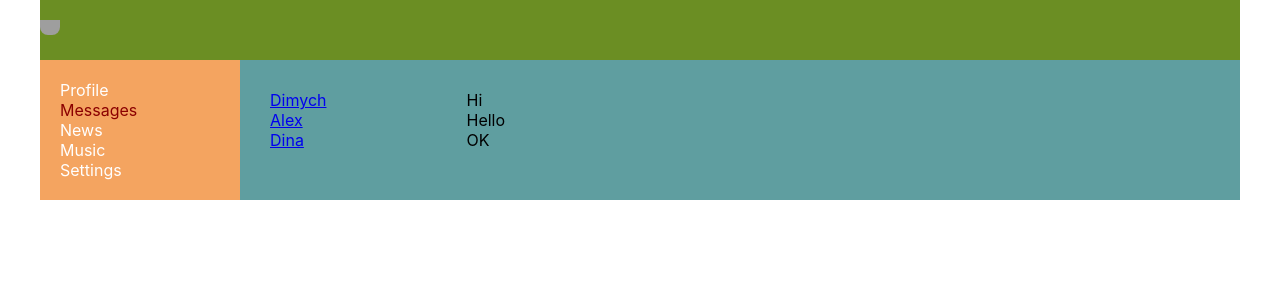
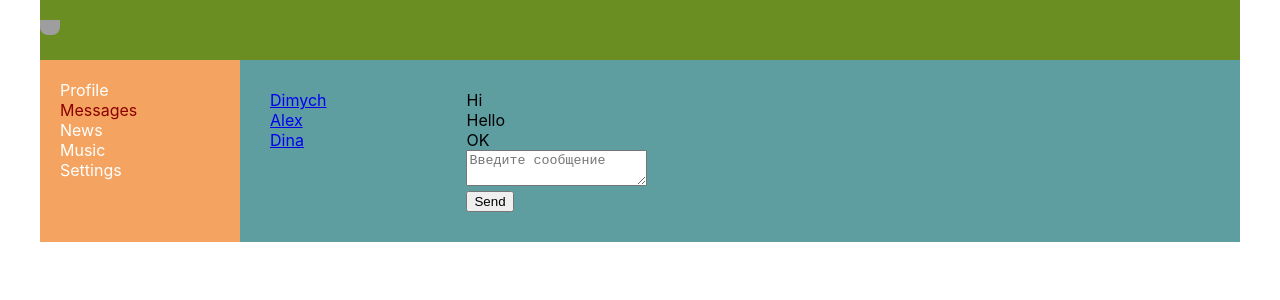
Before and after one commit to DinaSem/socialnet, a React (Create React App) app: page /dialogs in a window 1280 px wide. Shown: the top 300 px of the page. Built offline with nearby package versions, Linux system fonts and the light colour scheme; grey boxes are pictures that could not be loaded.

Commit message:
40 урок

```diff
--- a/src/App.tsx
+++ b/src/App.tsx
@@ -5,28 +5,20 @@ import Navbar from "./components/Navbar/Navbar";
 import Profile from "./components/Profile/Profile";
 import {BrowserRouter, Route} from "react-router-dom";
 import Dialogs from "./components/Dialogs/Dialogs";
-import state, {
-    ActionsType,
-    DialogsType,
-    MessagesType,
-    PostsType, RootStateType, storeType,
-
-} from "./redux/state";
-import store from "./redux/state";
+import {ActionsType, storeType,} from "./redux/state";
 
 
 type AppTypes = {
-    state?: RootStateType
-    addPost?: () => void
-    updateNewPostText?: (newText: string) => void
+    // addPost: () => void
+    // updateNewPostText: (newText: string) => void
     newPostText: string
-    store: RootStateType
+    store: storeType
     dispatch: (action: ActionsType) => void
 }
 
 function App(props: AppTypes) {
 
-    // const state = props.store.getState();
+    const state = props.store.getState();
 
     return (
         <BrowserRouter>
@@ -35,9 +27,10 @@ function App(props: AppTypes) {
                 <Navbar to={''}/>
                 <div className='app-wrapper-content'>
                     <Route path='/dialogs'
-                           render={() => <Dialogs dialogsPage={props.store.dialogsPage}/>}/>
+                           render={() => <Dialogs dialogsPage={state.dialogsPage} dispatch={props.dispatch}/>}/>
                     <Route path='/profile'
-                           render={() => <Profile dispatch={props.dispatch} profilePage={props.store.profilePage}
+                           render={() => <Profile dispatch={props.dispatch}
+                                                  profilePage={state.profilePage}
                                                   newPostText={props.newPostText}/>}/>
 
                 </div>
--- a/src/components/Dialogs/Dialogs.tsx
+++ b/src/components/Dialogs/Dialogs.tsx
@@ -1,29 +1,49 @@
-import React from 'react';
+import React, {ChangeEvent} from 'react';
 import {NavLink} from 'react-router-dom';
 import DialogItem from './DialogItem/DialogItem';
 import s from './Dialogs.module.css'
 import Message from './Message/Message';
-import state, {DialogsPageType} from "../../redux/state";
+import state, {ActionsType, DialogsPageType, sensMessageCreator, updateNewMessageBodyCreator} from "../../redux/state";
 
 
-
-type DialogsType ={
-    dialogsPage:DialogsPageType
+type DialogsType = {
+    dialogsPage: DialogsPageType
+    dispatch: (action: ActionsType) => void
 }
 
-    function Dialogs(props: DialogsType) {
+function Dialogs(props: DialogsType) {
 
 
     let dialogsElements = props.dialogsPage.dialogs.map(m => <DialogItem name={m.name} id={m.id}/>)
     let messagesElements = props.dialogsPage.messages.map(m => <Message message={m.message}/>)
-
+    let newMessagesBody = props.dialogsPage.newMessageBody;
+    const onSendMessageHandler = () => {
+        props.dispatch(sensMessageCreator())
+    }
+    const onNewMessageChange = (e: ChangeEvent<HTMLTextAreaElement>) => {
+        let body = e.currentTarget.value
+        let action = updateNewMessageBodyCreator(body)
+        props.dispatch(action);
+    }
     return (
         <div className={s.dialogs + ' ' + s.active}>
             <div className={s.dialogsItems}>
                 {dialogsElements}
             </div>
             <div className={s.messages}>
-                {messagesElements}
+                <div>{messagesElements}</div>
+                <div>
+                    <div>
+                        <textarea value={newMessagesBody}
+                                   placeholder={'Введите сообщение'}
+                                   onChange={onNewMessageChange}>
+
+                    </textarea>
+                    </div>
+                    <div>
+                        <button onClick={onSendMessageHandler}>Send</button>
+                    </div>
+                </div>
             </div>
         </div>
     )
--- a/src/components/Profile/Profile.tsx
+++ b/src/components/Profile/Profile.tsx
@@ -1,23 +1,25 @@
 import React from 'react';
-import state, {ActionsType,PostsType, ProfilePageType, } from '../../redux/state';
+import {ActionsType, ProfilePageType,} from '../../redux/state';
 import MyPosts from './MyPosts/MyPosts';
 
 import ProfileInfo from "./ProfileInfo";
 
 
-type ProfileType={
-    profilePage:ProfilePageType
-    addPost?:() =>void
-    updateNewPostText?:(newText: string)=>void
-    newPostText:string
-    dispatch:(action:ActionsType)=>void
+type ProfileType = {
+    profilePage: ProfilePageType
+    // addPost: () => void
+    // updateNewPostText: (newText: string) => void
+    newPostText: string
+    dispatch: (action: ActionsType) => void
 }
 
 function Profile(props: ProfileType) {
     return (
         <div>
             <ProfileInfo/>
-            <MyPosts posts={props.profilePage.posts} newPostText={props.profilePage.newPostText} dispatch={props.dispatch} />
+            <MyPosts posts={props.profilePage.posts}
+                     newPostText={props.profilePage.newPostText}
+                     dispatch={props.dispatch}/>
         </div>)
 }
 
--- a/src/index.tsx
+++ b/src/index.tsx
@@ -3,15 +3,17 @@ import './index.css';
 import App from './App';
 import {BrowserRouter} from "react-router-dom";
 import ReactDOM from 'react-dom';
-import store, {RootStateType, storeType} from "./redux/state";
-
-
+import store, {RootStateType} from "./redux/state";
 
 
 let rerenderEntireTree = (state:RootStateType) => {
     ReactDOM.render(
         <BrowserRouter>
-            <App store={state} dispatch={store.dispatch.bind(store)} newPostText={store._state.profilePage.newPostText}/>
+            <App
+                store={store}
+                dispatch={store.dispatch.bind(store)}
+                newPostText={store._state.profilePage.newPostText}
+            />
         </BrowserRouter>,
         document.getElementById('root')
     );
--- a/src/redux/state.tsx
+++ b/src/redux/state.tsx
@@ -1,3 +1,5 @@
+import {ChangeEvent} from "react";
+
 export type PostsType = {
     id: number
     message: string
@@ -18,28 +20,35 @@ export type ProfilePageType = {
 export type DialogsPageType = {
     messages: Array<MessagesType>
     dialogs: Array<DialogsType>
+    newMessageBody: string
 }
 export type RootStateType = {
     profilePage: ProfilePageType
     dialogsPage: DialogsPageType
 }
 
-export type storeType={
-    _state:RootStateType
-    getState:()=>RootStateType
-    _callSubscriber:(state:RootStateType)=>void
-    subscribe:(observer:(state:RootStateType)=>void)=>void
-    dispatch:(action:ActionsType)=>void
+export type storeType = {
+    _state: RootStateType
+    getState: () => RootStateType
+    _callSubscriber: (state: RootStateType) => void
+    subscribe: (observer: (state: RootStateType) => void) => void
+    dispatch: (action: ActionsType) => void
 }
 
-export type AddPostActionType={
-    type:'ADD-POST'
-}
-export type UpdateNewPostTextType={
-    type:'UPDATE-NEW-POST-TEXT'
-    newText:string
-}
-export type ActionsType = AddPostActionType|UpdateNewPostTextType
+export type AddPostActionType = ReturnType<typeof addPostActionCreator>
+export type UpdateNewPostTextType = ReturnType<typeof updateNewPostTextActionCreator>
+export type sensMessageCreatorType = ReturnType<typeof sensMessageCreator>
+export type updateNewMessageBodyCreatorType = ReturnType<typeof updateNewMessageBodyCreator>
+export type ActionsType =
+    AddPostActionType
+    | UpdateNewPostTextType
+    | sensMessageCreatorType
+    | updateNewMessageBodyCreatorType
+
+const ADD_POST = 'ADD-POST'
+const UPDATE_NEW_POST_TEXT = 'UPDATE-NEW-POST-TEXT'
+const UPDATE_NEW_MESSAGE_BODY = 'UPDATE-NEW-MESSAGE-BODY'
+const SEND_MESSAGE = 'SEND-MESSAGE'
 
 let store: storeType = {
     _state: {
@@ -49,7 +58,7 @@ let store: storeType = {
                 {id: 2, message: 'Как же круто', likesCount: 22},
                 {id: 3, message: 'Уря-уря', likesCount: 30},
             ],
-            newPostText: 'it.camasutra.com'
+            newPostText: ''
         },
         dialogsPage: {
             messages: [
@@ -61,7 +70,8 @@ let store: storeType = {
                 {id: 1, name: 'Dimych'},
                 {id: 2, name: 'Alex'},
                 {id: 3, name: 'Dina'},
-            ]
+            ],
+            newMessageBody: '',
         }
     },
     getState() {
@@ -69,25 +79,11 @@ let store: storeType = {
     },
     _callSubscriber() {
     },
-/*    addPost() {
-        let newPost: PostsType = {
-            id: 4,
-            message: this._state.profilePage.newPostText,
-            likesCount: 37
-        }
-        this._state.profilePage.posts.push(newPost)
-        this._state.profilePage.newPostText = '';
-        this._callSubscriber(this._state)
-    },
-    updateNewPostText(newText: string) {
-        this._state.profilePage.newPostText = newText;
-        this._callSubscriber(this._state)
-    },*/
     subscribe(observer) {
-        this._callSubscriber = observer
+        this._callSubscriber = observer//паттерн для "подписки" на событие
     },
     dispatch(action) {
-        if (action.type === 'ADD-POST') {
+        if (action.type === ADD_POST) {
             let newPost: PostsType = {
                 id: 4,
                 message: this._state.profilePage.newPostText,
@@ -96,37 +92,47 @@ let store: storeType = {
             this._state.profilePage.posts.push(newPost)
             this._state.profilePage.newPostText = '';
             this._callSubscriber(this._state)
-        } else if (action.type === 'UPDATE-NEW-POST-TEXT') {
-            console.log(this._state)
+        } else if (action.type === UPDATE_NEW_POST_TEXT) {
+            debugger
             this._state.profilePage.newPostText = action.newText;
+            this._callSubscriber(this._state)
+        } else if (action.type === UPDATE_NEW_MESSAGE_BODY) {
+            this._state.dialogsPage.newMessageBody = action.body;
+            this._callSubscriber(this._state)
+        } else if (action.type === SEND_MESSAGE) {
+            let body = {
+                id: 4,
+                message: this._state.dialogsPage.newMessageBody
+            }
+            this._state.dialogsPage.messages.push(body)
+            this._state.dialogsPage.newMessageBody = '';
             this._callSubscriber(this._state)
         }
     }
 }
 
-
-/*let state: RootStateType = {
-    profilePage: {
-        posts: [
-            {id: 1, message: 'Hi, how are you?', likesCount: 10},
-            {id: 2, message: 'Как же круто', likesCount: 22},
-            {id: 3, message: 'Уря-уря', likesCount: 30},
-        ],
-        newPostText: 'it.camasutra.com'
-    },
-    dialogsPage: {
-        messages: [
-            {id: 1, message: 'Hi'},
-            {id: 2, message: 'Hello'},
-            {id: 3, message: 'OK'},
-        ],
-        dialogs: [
-            {id: 1, name: 'Dimych'},
-            {id: 2, name: 'Alex'},
-            {id: 3, name: 'Dina'},
-        ]
-    }
-}*/
+export const addPostActionCreator = () => {
+    return {
+        type: ADD_POST
+    } as const
+}
+export const updateNewPostTextActionCreator = (newText: string) => {
+    return {
+        type: UPDATE_NEW_POST_TEXT,
+        newText: newText
+    } as const
+}
+export const sensMessageCreator = () => {
+    return {
+        type: SEND_MESSAGE
+    } as const
+}
+export const updateNewMessageBodyCreator = (body: string) => {
+    return {
+        type: UPDATE_NEW_MESSAGE_BODY,
+        body: body
+    } as const
+}
 
 
 export default store;
```
Also changed, not shown: src/components/Profile/MyPosts/MyPosts.tsx (+19 -18 lines).
